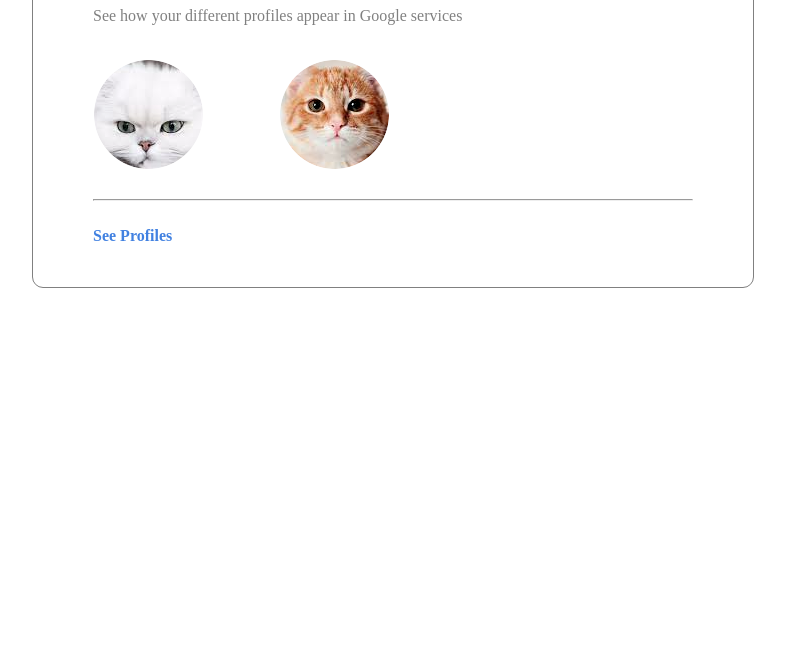
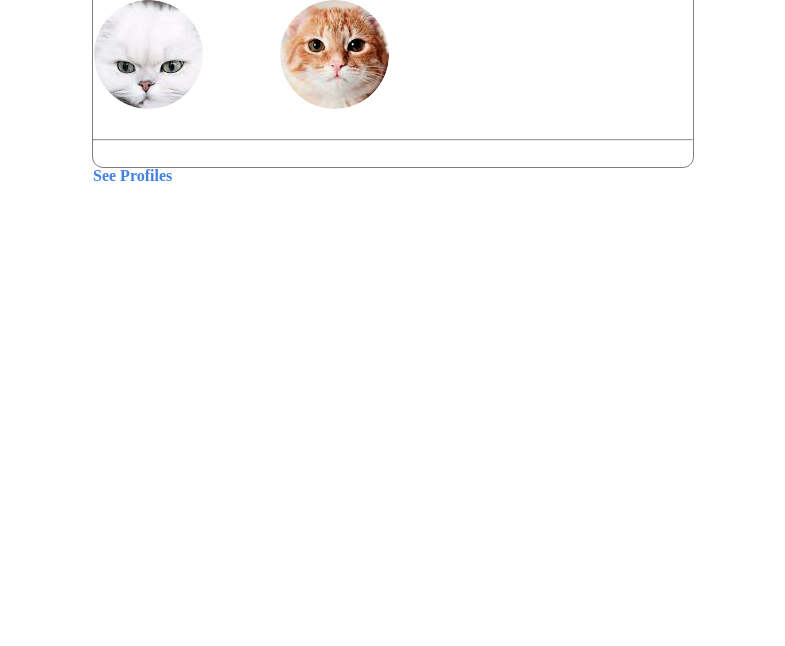
Before and after one commit to Preetipm/preeti, a plain HTML site: page index.html in a window 1280 px wide. Shown: the part 154-800 px from the top of the page, without its empty margins (247-1032 px from the left). Drawn offline with Linux system fonts and the light colour scheme.

Commit message:
template4

```diff
--- a/index.html
+++ b/index.html
@@ -1,20 +1,6 @@
 <head> <title>Document</title>
     <link rel="stylesheet" href="style.css"></head>
-
-<!--Template 1-->
-    <!-- <body>
-        <div class = box>
-            <h1>Business <br>
-                Devlopment </h1>
-        <p>Have an idea or inquiry for Waze business development ?</p>
-       <button class = btn> <b>Share your idea</b></button>
-
-    </div>
-    </body> -->
-
-
-<!-- Template 2 -->
-<body>
+ <body>
     <div class = "box">
 <h1>Your Profiles</h1>
 <p style="color: grey" style="font-size: medium;">See how your different profiles appear in Google services</p>
@@ -28,20 +14,3 @@
 <b><a style="color: rgb(65, 129, 225)"> See Profiles </a></b>
     </div>
 </body>
-
-
-<!--Template 3-->
-<!-- <body>
-    <div>
-
-    </div>
-</body> -->
-
-
-<!--Template 4-->
-<!-- <body>
-    <div>
-<h1>Flowdesk</h1>
-<h3>Welcome back</h3>
-    </div>
-</body> -->
--- a/style.css
+++ b/style.css
@@ -25,7 +25,6 @@
         border: 1px solid gray;
         margin: 20px auto;
         color: black;
-        padding: 60px;
         border-radius: 11px;
       }
       /* hr {
```
